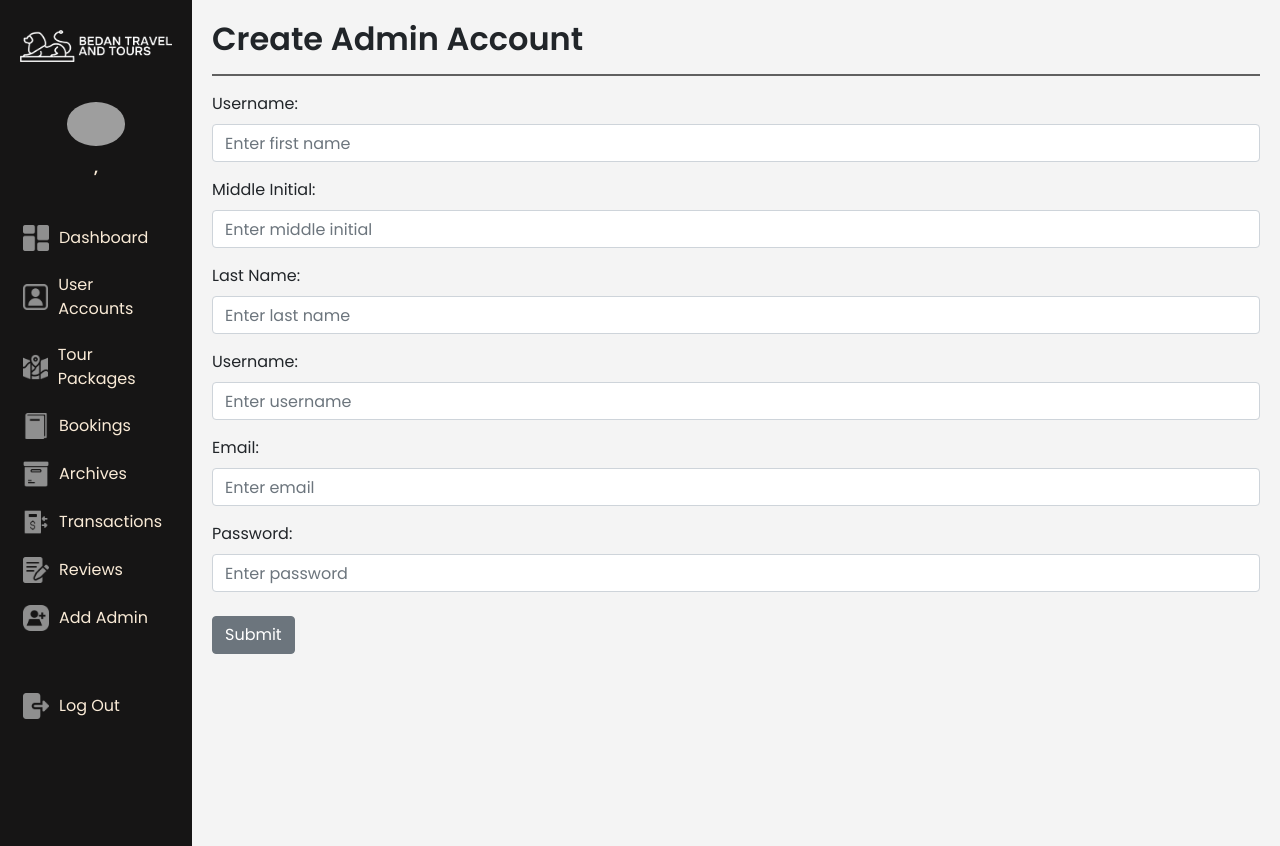
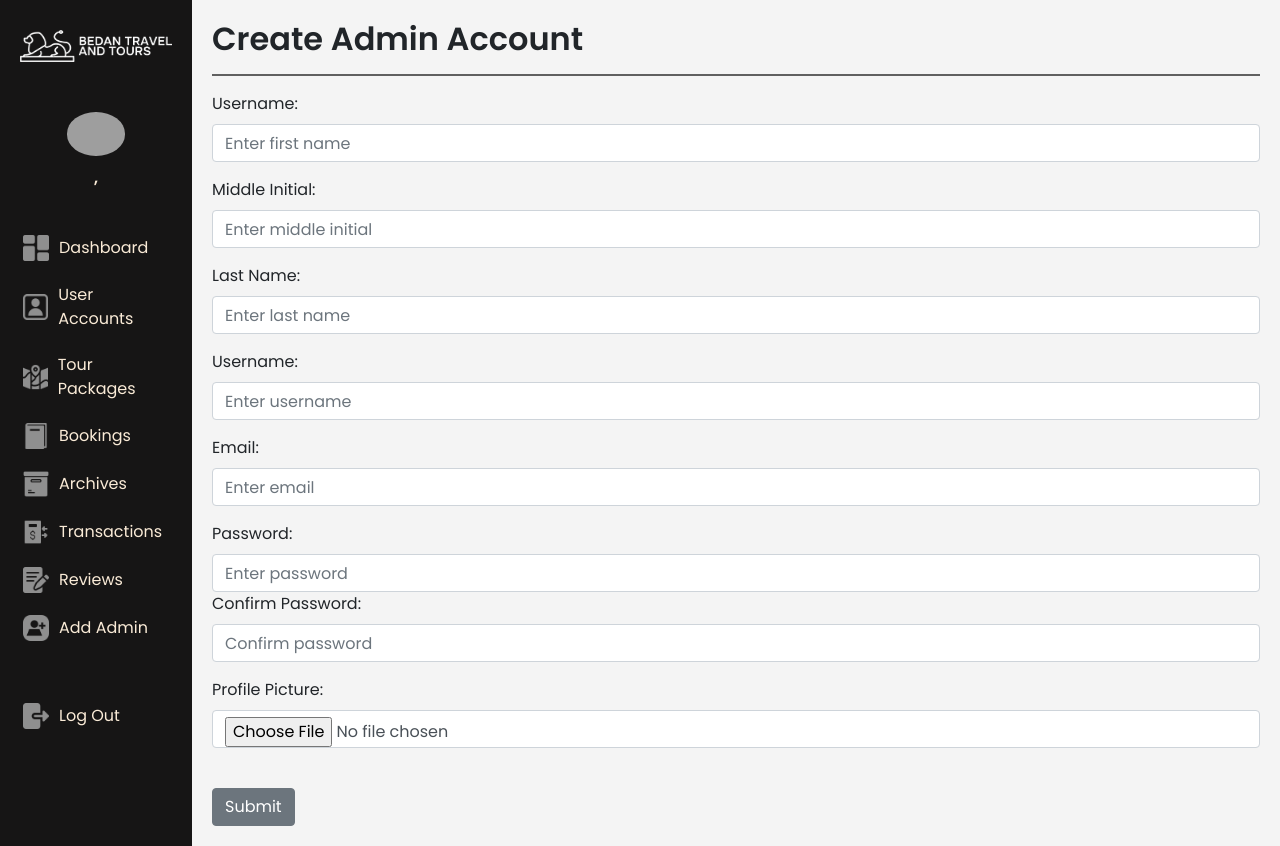
Before and after one commit to waway647/travelagency, a CodeIgniter app: a page that uses application/views/webpages/login_register/adminCreateAcc.php in a window 1280 px wide. Run offline with CodeIgniter, Linux system fonts and the light colour scheme; grey boxes are pictures that could not be loaded.

Commit message:
modified

```diff
--- a/application/controllers/Account.php
+++ b/application/controllers/Account.php
@@ -228,6 +228,7 @@ class Account extends CI_Controller {
 			$myAdmin['username'] = $this->input->post('username');
 			$myAdmin['email'] = $this->input->post('email');
 			$myAdmin["pass"] = $this->encryption->encrypt($this->input->post('pass'));
+			$myAdmin["profile_pic"] = $this->input->post('profile_pic');
 			$myAdmin["created_at"] = date("Y-m-d H:i:s");
 			$myAdmin["updated_at"] = date("Y-m-d H:i:s");
 
--- a/application/views/webpages/login_register/adminCreateAcc.php
+++ b/application/views/webpages/login_register/adminCreateAcc.php
@@ -104,6 +104,15 @@ defined('BASEPATH') OR exit('No direct script access allowed');
                         <label for="pass">Password:</label>
                         <input type="password" class="form-control" name="pass" id="pass" placeholder="Enter password" onclick="" required>
                     </div>
+
+                    <div class="form-group">
+                        <label for="cpass">Confirm Password:</label>
+                        <input type="password" class="form-control" name="cpass" id="cpass" placeholder="Confirm password" onclick="" required>
+                    </div>
+                    <div class="form-group">
+                        <label for="profile_pic">Profile Picture:</label>
+                        <input type="file" class="form-control" name="profile_pic" id="profile_pic" accept="image/*">
+                    </div>
                     <br>
 				    <button type="submit" class="btn btn-secondary" id="add-itinerary">Submit</button>
                 </div>
--- a/css/adminStyle.css
+++ b/css/adminStyle.css
@@ -60,7 +60,7 @@ img {
     display: flex;
     justify-content: center;
     align-items: center;
-    margin: 0 auto;
+    margin: 10px auto 0 auto;
 }
 
 .NavPic-container img {
```
